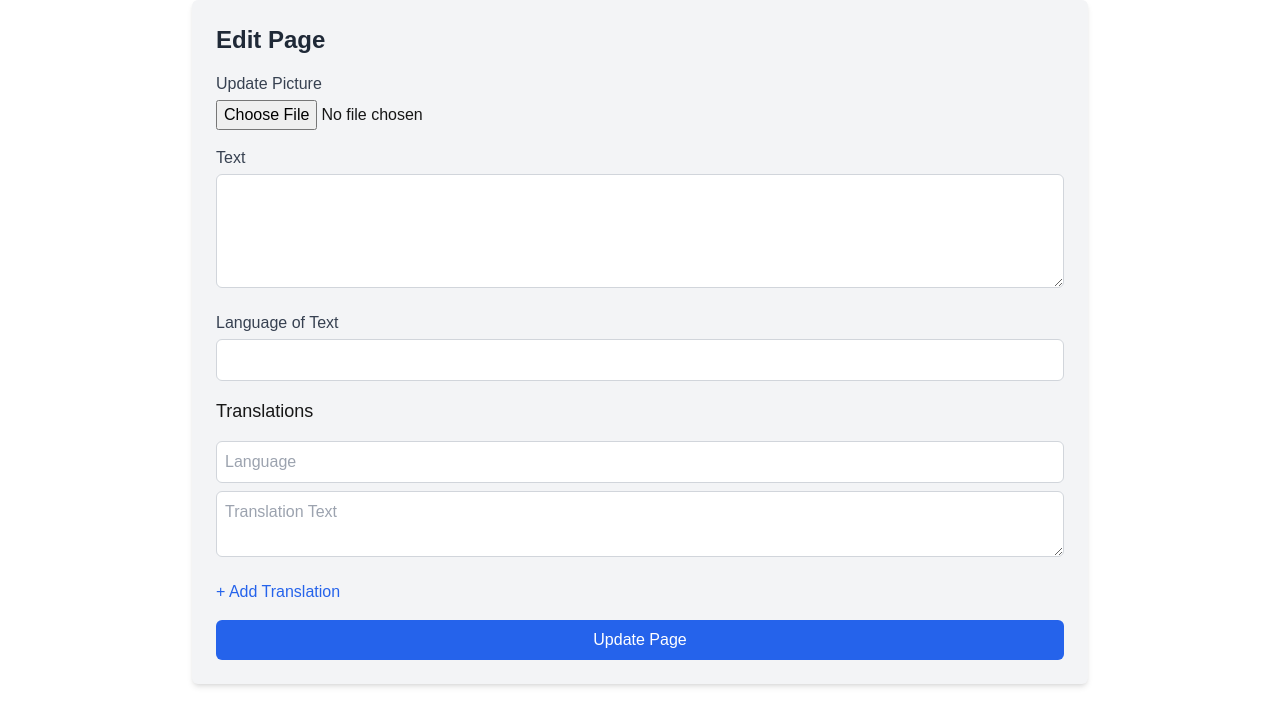
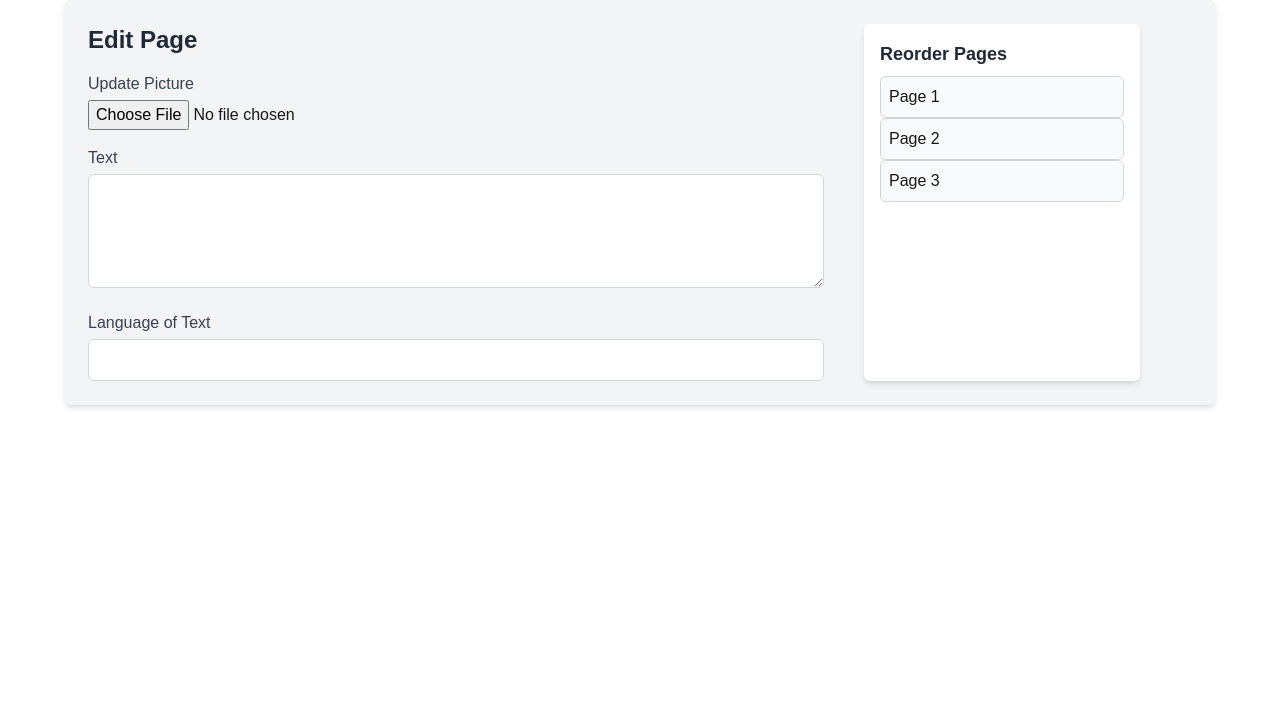
Before and after one commit to sohebalam/lingonext, a Next.js app: page /update/edit-page/1 in a window 1280 px wide. Shown: the top 726 px of the page. Built offline with nearby package versions, Linux system fonts and the light colour scheme; no server answers; the database is empty.

Commit message:
reorder elements

```diff
--- a/app/update/edit-page/[id]/page.js
+++ b/app/update/edit-page/[id]/page.js
@@ -1,14 +1,12 @@
 "use client";
-
-import { useState, useEffect } from "react";
+import React, { useState, useEffect, useRef } from "react";
 import { useParams } from "next/navigation";
 import { db } from "@/app/firebase/config";
 import { collection, getDoc, updateDoc, doc } from "firebase/firestore";
-import { ref, getStorage, uploadBytes, getDownloadURL } from "firebase/storage";
+import Draggable from "react-draggable";
 
 export default function EditPage() {
-	const { id } = useParams(); // Get dynamic route param
-	const [pageData, setPageData] = useState(null);
+	const { id } = useParams();
 	const [loading, setLoading] = useState(true);
 	const [formData, setFormData] = useState({
 		text: "",
@@ -18,6 +16,9 @@ export default function EditPage() {
 		pictureUrl: "",
 		isFrontCover: false,
 	});
+	const [pages, setPages] = useState([]); // To manage the order of pages
+
+	const nodeRef = useRef(null); // For the Draggable component
 
 	useEffect(() => {
 		const fetchPageData = async () => {
@@ -26,7 +27,6 @@ export default function EditPage() {
 					const pageDoc = await getDoc(doc(db, "pages", id));
 					if (pageDoc.exists()) {
 						const data = pageDoc.data();
-						setPageData(data);
 						setFormData((prev) => ({
 							...prev,
 							...data,
@@ -35,6 +35,12 @@ export default function EditPage() {
 					} else {
 						alert("Page not found.");
 					}
+					// Example pages array for drag-and-drop functionality
+					setPages([
+						{ id: "1", name: "Page 1" },
+						{ id: "2", name: "Page 2" },
+						{ id: "3", name: "Page 3" },
+					]);
 				}
 			} catch (error) {
 				console.error("Error fetching page:", error);
@@ -45,83 +51,39 @@ export default function EditPage() {
 		fetchPageData();
 	}, [id]);
 
-	// Handle input changes
-	const handleChange = (e) => {
-		const { name, value } = e.target;
-		setFormData((prev) => ({ ...prev, [name]: value }));
-	};
+	// Handle drag events and update the order
+	const handleDragStop = async (data, index) => {
+		const updatedPages = [...pages];
+		const draggedPage = updatedPages.splice(index, 1)[0]; // Remove dragged page
+		const newPosition = Math.max(
+			0,
+			Math.min(updatedPages.length, data.y / 100)
+		); // Ensure position is valid within bounds
 
-	// Handle file input
-	const handleFileChange = async (e) => {
-		const file = e.target.files[0];
-		if (file) {
+		updatedPages.splice(newPosition, 0, draggedPage); // Insert the page at the new position
+		setPages(updatedPages);
+
+		// Update the order in the database
 		try {
-				const storage = getStorage();
-				const storageRef = ref(storage, `pictures/${file.name}`);
-				await uploadBytes(storageRef, file);
-				const pictureUrl = await getDownloadURL(storageRef);
-
-				setFormData((prev) => ({
-					...prev,
-					picture: file,
-					pictureUrl,
-				}));
+			await updateDoc(doc(db, "pages", id), {
+				order: updatedPages.map((page) => page.id), // Assuming you want to save the order of the pages by ID
+			});
+			console.log("Page order updated successfully.");
 		} catch (error) {
-				console.error("Error uploading picture:", error);
-			}
-		}
-	};
-
-	// Handle translation changes
-	const handleTranslationChange = (index, field, value) => {
-		const updatedTranslations = [...formData.translations];
-		updatedTranslations[index][field] = value;
-		setFormData((prev) => ({
-			...prev,
-			translations: updatedTranslations,
-		}));
-	};
-
-	// Add new translation field
-	const addTranslation = () => {
-		setFormData((prev) => ({
-			...prev,
-			translations: [...prev.translations, { language: "", text: "" }],
-		}));
-	};
-
-	// Submit form
-	const handleSubmit = async (e) => {
-		e.preventDefault();
-		setLoading(true);
-
-		try {
-			const updatedData = {
-				text: formData.text,
-				textLanguage: formData.textLanguage,
-				translations: formData.translations,
-				picture: formData.pictureUrl,
-				isFrontCover: formData.isFrontCover,
-			};
-
-			await updateDoc(doc(db, "pages", id), updatedData);
-			alert("Page updated successfully!");
-		} catch (error) {
-			console.error("Error updating page:", error.message);
-			alert("Failed to update page.");
-		} finally {
-			setLoading(false);
+			console.error("Error updating page order:", error);
 		}
 	};
 
 	if (loading) return <p>Loading...</p>;
 
 	return (
-		<div className="max-w-4xl mx-auto p-6 bg-gray-100 rounded-md shadow-md">
+		<div className="flex space-x-10 max-w-6xl mx-auto p-6 bg-gray-100 rounded-md shadow-md">
+			{/* Form Column */}
+			<div className="w-2/3 space-y-4">
 				<h2 className="text-2xl font-bold text-gray-800 mb-4">Edit Page</h2>
-			<form onSubmit={handleSubmit} className="space-y-4">
+				<form onSubmit={(e) => e.preventDefault()} className="space-y-4">
 					{/* Picture Input */}
-				<div className="flex items-center gap-1">
+					<div className="flex items-center gap-2">
 						<div>
 							<label className="block font-medium text-gray-700">
 								Update Picture
@@ -129,7 +91,12 @@ export default function EditPage() {
 							<input
 								type="file"
 								accept="image/*"
-							onChange={handleFileChange}
+								onChange={(e) => {
+									const file = e.target.files[0];
+									if (file) {
+										// Handle file upload logic here
+									}
+								}}
 								className="block mt-1"
 							/>
 						</div>
@@ -149,7 +116,9 @@ export default function EditPage() {
 						<textarea
 							name="text"
 							value={formData.text}
-						onChange={handleChange}
+							onChange={(e) =>
+								setFormData({ ...formData, text: e.target.value })
+							}
 							rows="4"
 							className="w-full mt-1 p-2 border border-gray-300 rounded-md"
 						></textarea>
@@ -163,50 +132,39 @@ export default function EditPage() {
 							type="text"
 							name="textLanguage"
 							value={formData.textLanguage}
-						onChange={handleChange}
+							onChange={(e) =>
+								setFormData({ ...formData, textLanguage: e.target.value })
+							}
 							className="w-full mt-1 p-2 border border-gray-300 rounded-md"
 						/>
 					</div>
-				{/* Translations */}
-				<h3 className="text-lg font-medium">Translations</h3>
-				{formData.translations.map((translation, index) => (
-					<div key={index} className="space-y-2">
-						<input
-							type="text"
-							placeholder="Language"
-							value={translation.language}
-							onChange={(e) =>
-								handleTranslationChange(index, "language", e.target.value)
-							}
-							className="w-full p-2 border border-gray-300 rounded-md"
-						/>
-						<textarea
-							placeholder="Translation Text"
-							value={translation.text}
-							onChange={(e) =>
-								handleTranslationChange(index, "text", e.target.value)
-							}
-							rows="2"
-							className="w-full p-2 border border-gray-300 rounded-md"
-						></textarea>
+				</form>
 			</div>
+
+			{/* Draggable Pages Column */}
+			<div className="w-1/4 bg-white p-4 rounded-md shadow-md">
+				<h3 className="text-lg font-bold text-gray-800 mb-2">Reorder Pages</h3>
+				{/* Swapy Container for Draggable Pages */}
+				<div className="pages-container">
+					{pages.map((page, index) => (
+						<Draggable
+							key={page.id}
+							axis="y" // Restrict to vertical dragging only
+							position={null} // Not controlling position
+							bounds={{ top: 0, bottom: 500 }} // Adjust bounds as needed to restrict the drop zone
+							nodeRef={nodeRef} // Use nodeRef to reference the DOM node
+							onStop={(e, data) => handleDragStop(data, index)} // Handle the drop event
+						>
+							<div
+								ref={nodeRef}
+								className="p-2 border border-gray-300 rounded-md bg-gray-50 flex items-center"
+							>
+								<span>{page.name}</span>
+							</div>
+						</Draggable>
 					))}
-				<button
-					type="button"
-					onClick={addTranslation}
-					className="text-blue-600 hover:underline"
-				>
-					+ Add Translation
-				</button>
-				{/* Submit */}
-				<button
-					type="submit"
-					disabled={loading}
-					className="w-full py-2 px-4 bg-blue-600 text-white rounded-md hover:bg-blue-700"
-				>
-					{loading ? "Updating..." : "Update Page"}
-				</button>
-			</form>
+				</div>
+			</div>
 		</div>
 	);
 }
--- a/package.json
+++ b/package.json
@@ -14,6 +14,7 @@
     "next": "^15.0.4-canary.45",
     "react": "^18.2.0",
     "react-dom": "^18.2.0",
+    "react-draggable": "^4.4.6",
     "react-firebase-hooks": "^5.1.1"
   },
   "devDependencies": {
```
Also changed, not shown: 1 other file (tests, documents, lock files or other folders). Lines whose indentation alone changed are shown as unchanged.
